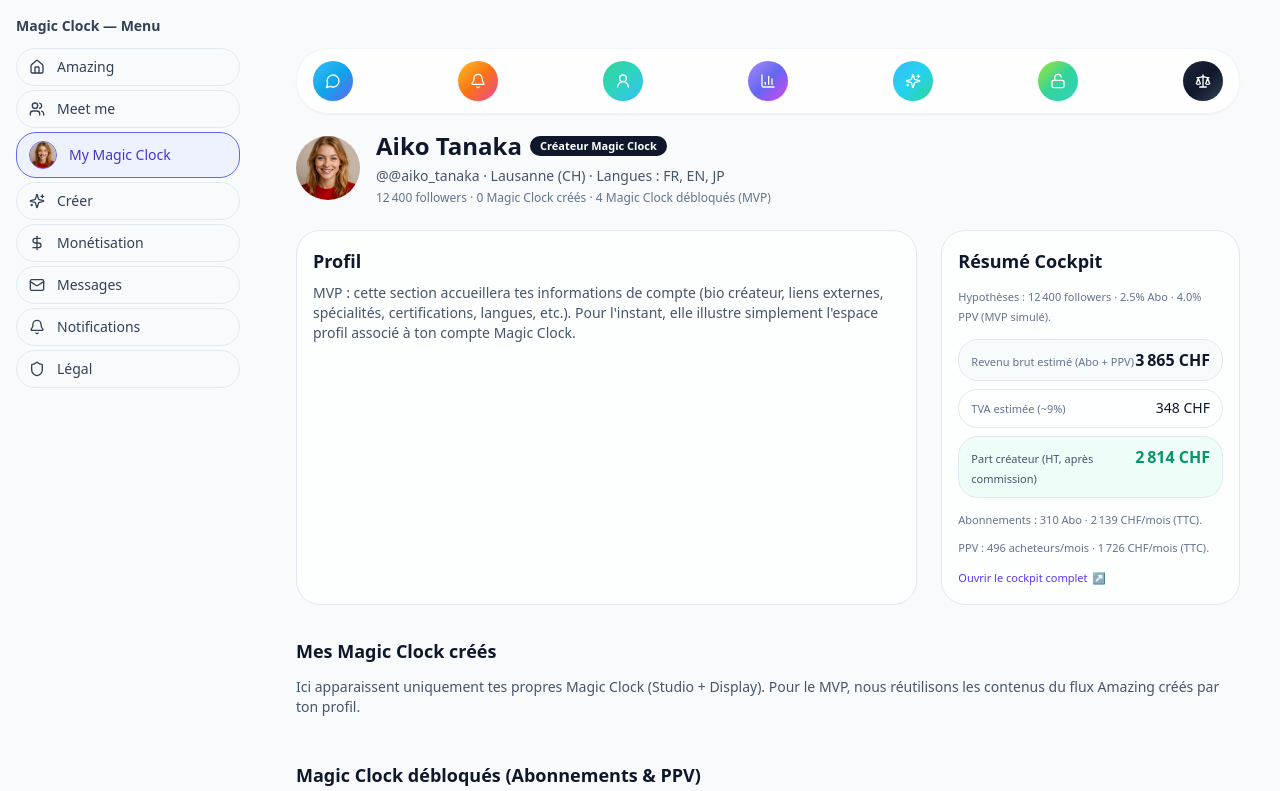
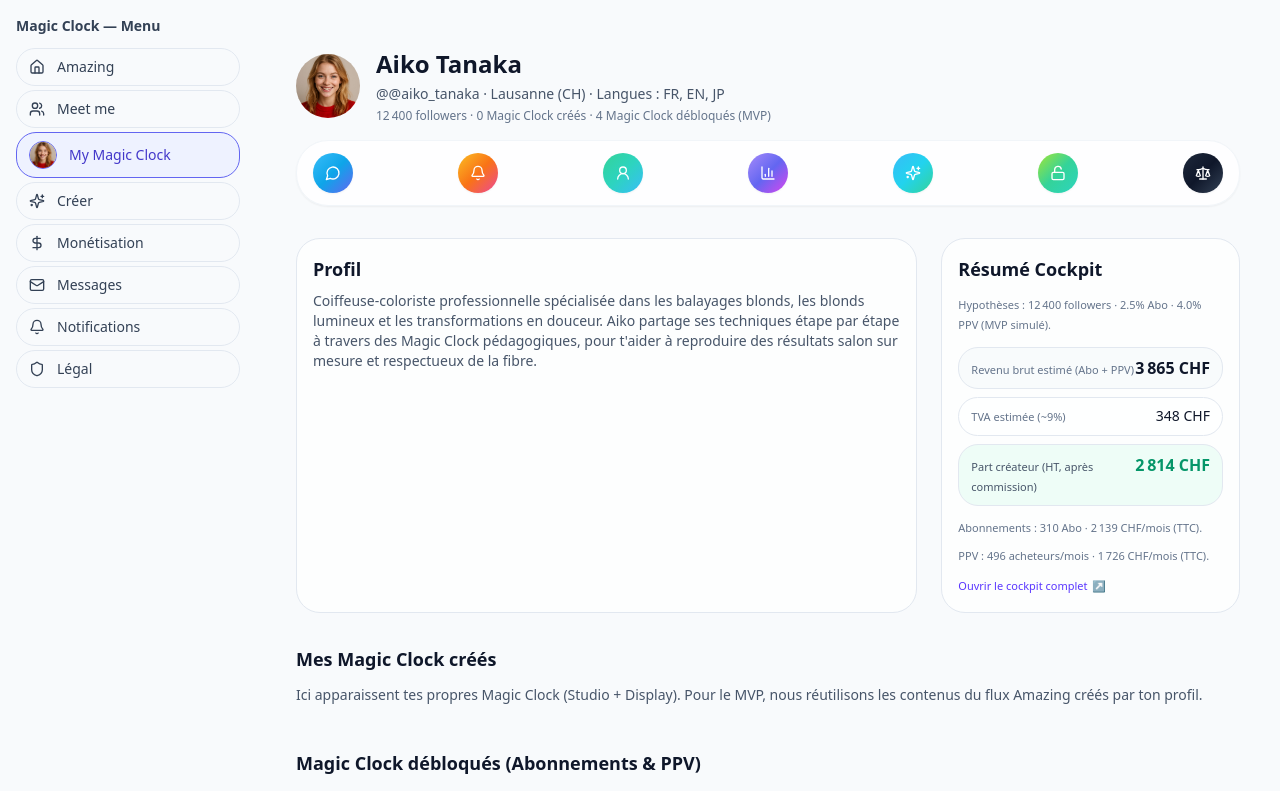
Before and after one commit to welcome-magic-clock/magic-clock-web-mvp, a Next.js app: page /mymagic in a window 1280 px wide. Shown: the top 791 px of the page. Built offline with nearby package versions, Linux system fonts and the light colour scheme.

Commit message:
Update page.tsx

```diff
--- a/app/mymagic/page.tsx
+++ b/app/mymagic/page.tsx
@@ -9,31 +9,26 @@ import {
 } from "@/core/domain/repository";
 import Cockpit from "@/features/monet/Cockpit";
 
-type Creator = ReturnType<typeof listCreators>[number];
-
 export default function MyMagicClockPage() {
+  // On choisit Aiko Tanaka comme créatrice "courante"
   const creators = listCreators();
-  const currentCreator: Creator =
+  const currentCreator =
     creators.find((c) => c.name === "Aiko Tanaka") ?? creators[0];
 
+  // On récupère tout le feed + on sépare :
+  // - créés par Aiko
+  // - débloqués (les autres)
   const all = listFeed();
   const created = listFeedByCreator(currentCreator.handle);
   const purchased = all.filter((item) => item.user !== currentCreator.handle);
 
-  const followerLabel =
-    typeof currentCreator.followers === "number"
-      ? currentCreator.followers.toLocaleString("fr-CH")
-      : "";
+  const followerLabel = currentCreator.followers.toLocaleString("fr-CH");
 
   return (
-    <main className="mx-auto max-w-5xl px-4 pb-24 pt-4 sm:px-6 sm:pt-8 sm:pb-28">
-      {/* 🔹 Toolbar interne My Magic (7 bulles : Messages / Notifs / Profil / …) */}
-      <section className="mb-4">
-        <MyMagicToolbar />
-      </section>
-
+    <main className="mx-auto max-w-5xl px-4 pb-24 pt-4 sm:px-6 sm:pt-8 sm:pb-28 space-y-8">
       {/* HEADER PROFIL CRÉATEUR */}
-      <header className="mb-6 flex flex-col gap-4 sm:flex-row sm:items-center sm:justify-between">
+      <header className="space-y-4">
+        <div className="flex flex-col gap-4 sm:flex-row sm:items-center sm:justify-between">
           <div className="flex items-center gap-4">
             <div className="h-16 w-16 overflow-hidden rounded-full bg-slate-200">
               <img
@@ -43,20 +38,14 @@ export default function MyMagicClockPage() {
               />
             </div>
             <div className="space-y-1">
-            <div className="flex items-center gap-2">
               <h1 className="text-2xl font-semibold">
                 {currentCreator.name}
               </h1>
-              <span className="rounded-full bg-slate-900 px-2.5 py-0.5 text-[11px] font-semibold text-white">
-                Créateur Magic Clock
-              </span>
-            </div>
               <p className="text-sm text-slate-600">
                 @{currentCreator.handle}
                 {currentCreator.city ? ` · ${currentCreator.city}` : ""}
-              {Array.isArray((currentCreator as any).langs) &&
-              (currentCreator as any).langs.length
-                ? ` · Langues : ${(currentCreator as any).langs.join(", ")}`
+                {currentCreator.langs?.length
+                  ? ` · Langues : ${currentCreator.langs.join(", ")}`
                   : ""}
               </p>
               <p className="text-xs text-slate-500">
@@ -65,17 +54,22 @@ export default function MyMagicClockPage() {
               </p>
             </div>
           </div>
+        </div>
+
+        {/* 🔵 Barre de bulles My Magic (messages / notif / profil / cockpit / etc.) */}
+        <MyMagicToolbar />
       </header>
 
       {/* PROFIL + COCKPIT RÉSUMÉ */}
-      <section className="mb-8 grid gap-6 lg:grid-cols-3">
+      <section className="grid gap-6 lg:grid-cols-3">
         <div className="space-y-2 rounded-2xl border border-slate-200 bg-white/80 p-4 lg:col-span-2">
           <h2 className="text-lg font-semibold">Profil</h2>
           <p className="text-sm text-slate-600">
-            MVP : cette section accueillera tes informations de compte (bio
-            créateur, liens externes, spécialités, certifications, langues,
-            etc.). Pour l&apos;instant, elle illustre simplement l&apos;espace
-            profil associé à ton compte Magic Clock.
+            Coiffeuse-coloriste professionnelle spécialisée dans les balayages
+            blonds, les blonds lumineux et les transformations en douceur.
+            Aiko partage ses techniques étape par étape à travers des Magic
+            Clock pédagogiques, pour t&apos;aider à reproduire des résultats
+            salon sur mesure et respectueux de la fibre.
           </p>
         </div>
 
@@ -94,13 +88,13 @@ export default function MyMagicClockPage() {
         </div>
       </section>
 
-      {/* MES MAGIC CLOCK CRÉÉS */}
-      <section className="mb-8 space-y-3">
+      {/* MES MAGIC CLOCK CRÉÉS (uniquement ceux d'Aiko) */}
+      <section className="space-y-3">
         <h2 className="text-lg font-semibold">Mes Magic Clock créés</h2>
         <p className="text-sm text-slate-600">
-          Ici apparaissent uniquement tes propres Magic Clock (Studio + Display).
-          Pour le MVP, nous réutilisons les contenus du flux Amazing créés par
-          ton profil.
+          Ici apparaissent tes propres Magic Clock (Studio + Display). Pour le
+          MVP, nous réutilisons les contenus du flux Amazing créés par ton
+          profil.
         </p>
         <div className="grid grid-cols-1 gap-4 sm:grid-cols-2 lg:grid-cols-4">
           {created.map((item) => (
@@ -109,7 +103,7 @@ export default function MyMagicClockPage() {
         </div>
       </section>
 
-      {/* MAGIC CLOCK DÉBLOQUÉS */}
+      {/* MAGIC CLOCK DÉBLOQUÉS (les autres créateurs) */}
       <section className="space-y-3">
         <h2 className="text-lg font-semibold">
           Magic Clock débloqués (Abonnements &amp; PPV)
```
Lines whose indentation alone changed are shown as unchanged.
